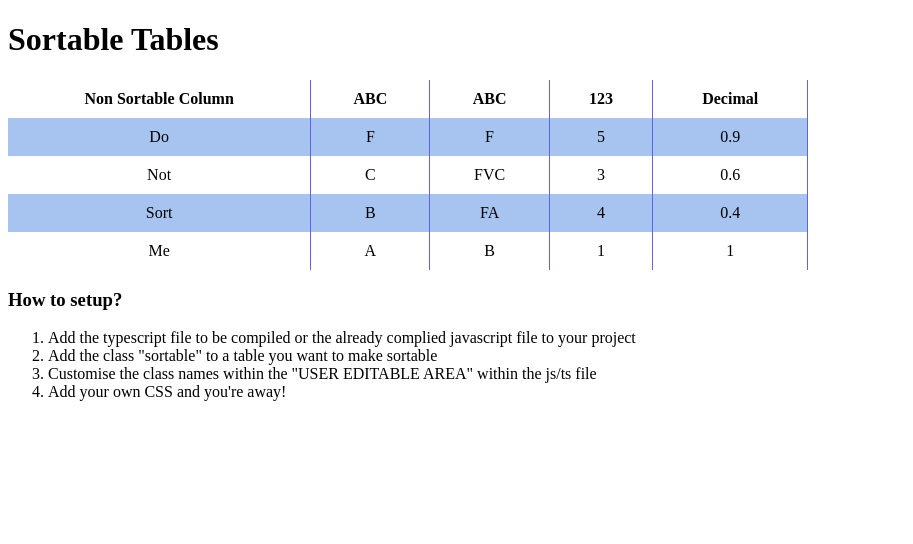
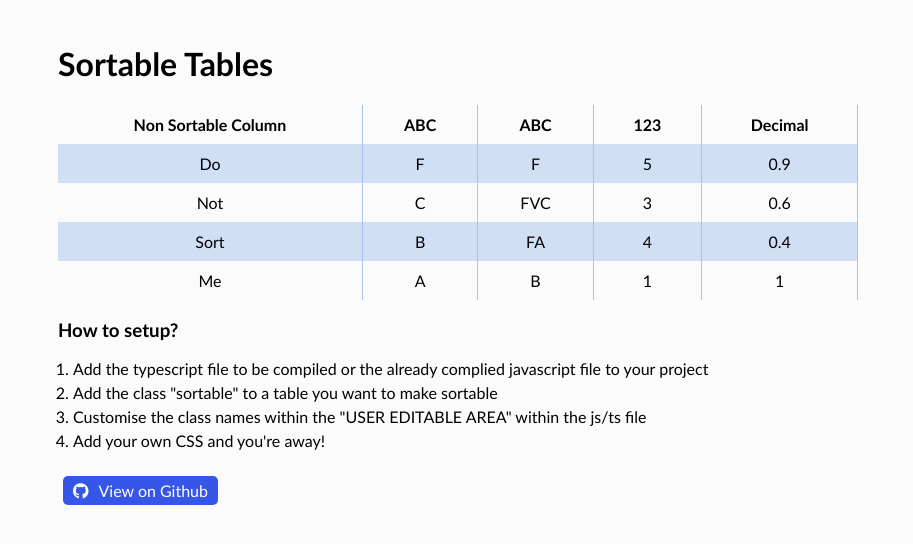
Before and after one commit to Ryan-Maddock-96/Table-Sorter, a website: page index.html in a window 1280 px wide. Shown: the whole page, without its empty margins (0-913 px from the left). Drawn offline with Linux system fonts and the light colour scheme.

Commit message:
Added link to github
Added link to github repository and cleaned up formatting :)

```diff
--- a/index.html
+++ b/index.html
@@ -60,6 +60,8 @@
       <li>Add your own CSS and you're away!</li>
     </ol>
 
+    <a href="https://github.com/Ryan-Maddock-96/Table-Sorter" target="_blank"><i class="fab fa-github"></i>View on Github</a>
+
     <script type="text/javascript" src="index.js"></script>
   </body>
 </html>
--- a/style.css
+++ b/style.css
@@ -1,17 +1,23 @@
+body {
+    font-family: 'Gill Sans', 'Gill Sans MT', Calibri, 'Trebuchet MS', sans-serif;
+    background: #fbfbfb;
+    padding: 15px 50px;
+}
+
 table {
     border-collapse: collapse;
     width: 800px;
 }
 
 table tbody tr:nth-child(odd) {
-    background: rgb(167, 196, 240);
+    background: rgba(167, 196, 240, 0.5);
 }
 
 th,
 td {
     text-align: center;
     padding: 10px 20px;
-    border-right: 1px solid rgb(100, 97, 231);
+    border-right: 1px solid rgba(167, 196, 240, 1);
 }
 
 th.sort-asc:after,
@@ -34,3 +40,29 @@ th:not(.no-sort):not(.sort-asc):not(.sort-desc):hover:after {
 th.sort-desc:after {
     content: '\f0d8';
 }
+
+ol {
+    padding: 0 15px;
+}
+
+li {
+    margin: 5px 0;
+}
+
+a {
+    display: inline-block;
+    padding: 5px 10px;
+    border-radius: 5px;
+    background: rgba(5, 46, 228, 0.8);
+    color: #fff;
+    text-decoration: none;
+    margin: 10px 5px 0;
+}
+
+a:hover {
+    background: rgba(5, 46, 228, 1);
+}
+
+a i {
+    margin-right: 10px;
+}
```
